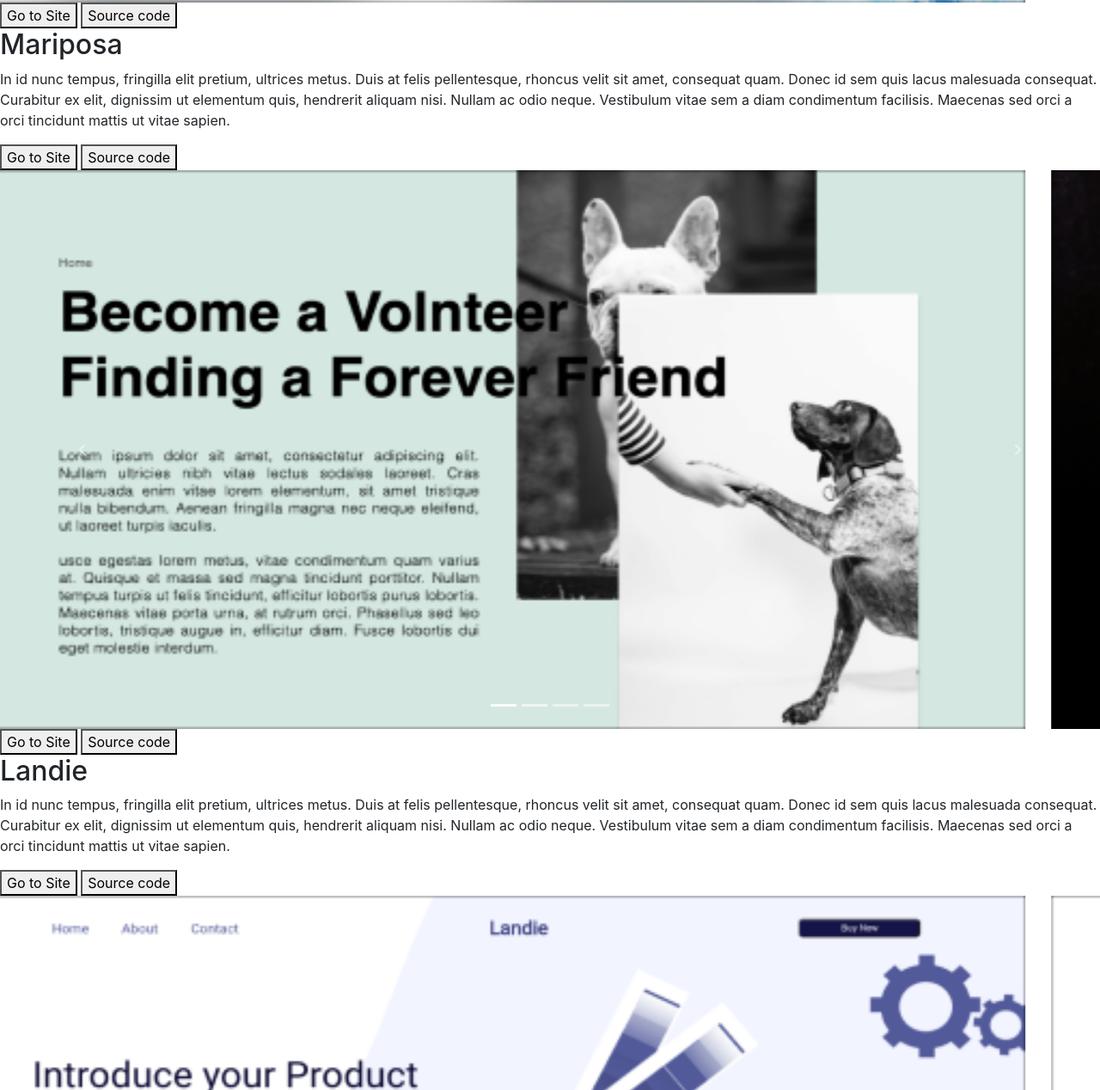
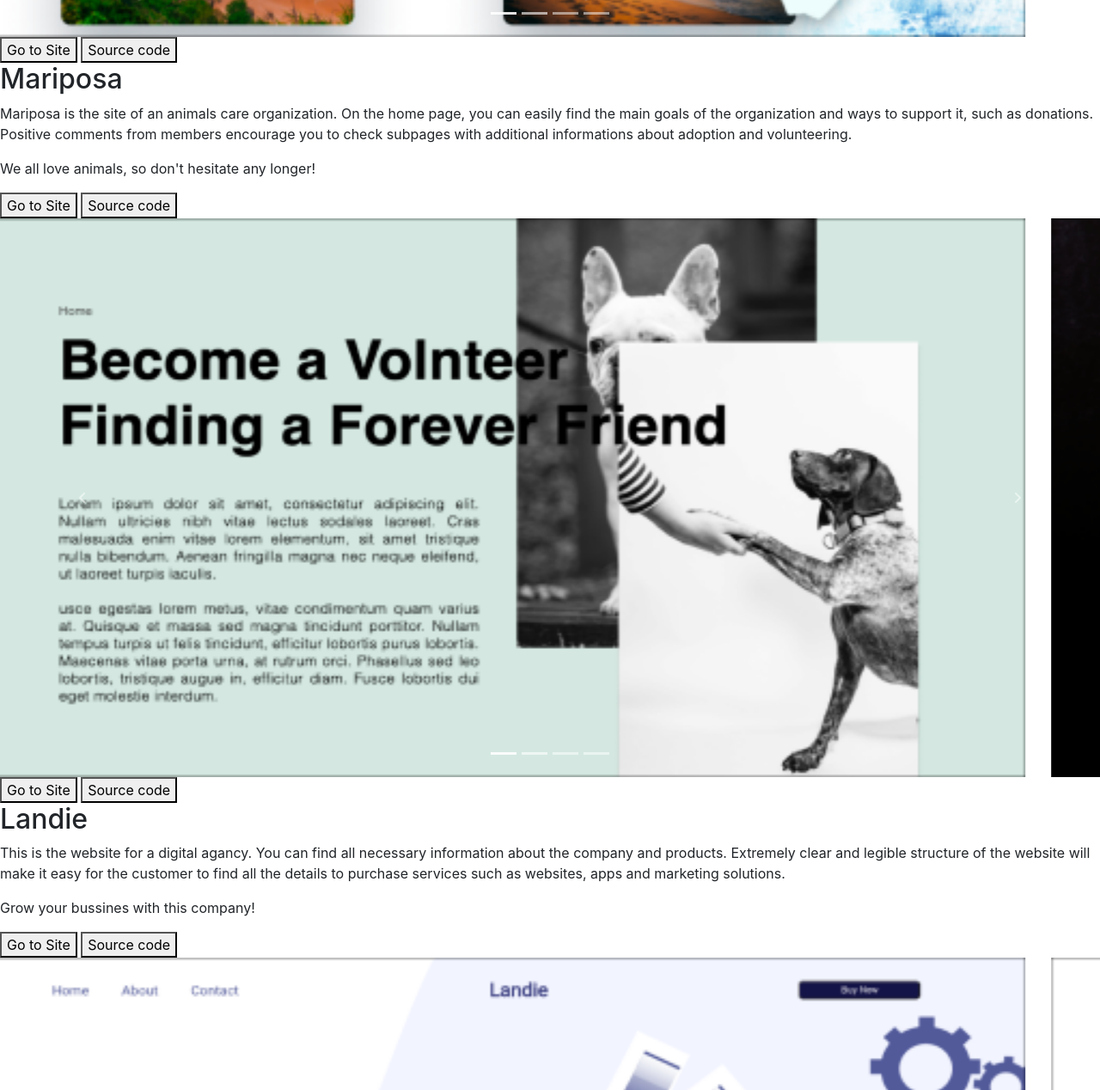
Before and after one commit to emilialach91/Emily-Portfolio, a plain HTML site: page src/index.html in a window 1280 px wide. Shown: the part 1169-2437 px from the top of the page at 86% size. Drawn offline with nearby package versions, Linux system fonts and the light colour scheme.

Commit message:
Add copies to websites descriptions

```diff
--- a/src/index.html
+++ b/src/index.html
@@ -50,11 +50,8 @@
             <div class="project__description">
               <div>
                 <h2 class="project__name">Surf School</h2>
-                <p>In id nunc tempus, fringilla elit pretium, ultrices metus. Duis at felis pellentesque,
-                  rhoncus velit sit amet, consequat quam. Donec id sem quis lacus malesuada consequat.
-                  Curabitur ex elit, dignissim ut elementum quis, hendrerit aliquam nisi. Nullam ac odio
-                  neque. Vestibulum vitae sem a diam condimentum facilisis. Maecenas sed orci a orci
-                  tincidunt mattis ut vitae sapien.</p>
+                <p>Welcome to the Surf School, the pleace where your dreams come true! Sign up for the course right now! There is still some available vacanccies around the world. You can easily find the perfect pleace, teacher and course in appropreate price range. In case of any problems with finding the school, do not forget to check the contact page with the map.</p>
+                <p>Can't wait to see you catching the waves!</p>
               </div>
               <div class="project__links">
                 <a href="#" class="button__link"><button class="project__button effect">Go to Site</button></a>
@@ -130,11 +127,8 @@
           <div class="project__description">
             <div>
               <h2 class="project__name">Mariposa</h2>
-              <p>In id nunc tempus, fringilla elit pretium, ultrices metus. Duis at felis pellentesque,
-                rhoncus velit sit amet, consequat quam. Donec id sem quis lacus malesuada consequat.
-                Curabitur ex elit, dignissim ut elementum quis, hendrerit aliquam nisi. Nullam ac odio
-                neque. Vestibulum vitae sem a diam condimentum facilisis. Maecenas sed orci a orci
-                tincidunt mattis ut vitae sapien.</p>
+              <p>Mariposa is the site of an animals care organization. On the home page, you can easily find the main goals of the organization and ways to support it, such as donations. Positive comments from members encourage you to check subpages with additional informations about adoption and volunteering.</p>
+              <p>We all love animals, so don't hesitate any longer!</p>
             </div>
             <div class="project__links">
               <a href="https://emilialach91.github.io/Mariposa/"><button class="project__button effect">Go to
@@ -190,11 +184,8 @@
           <div class="project__description">
             <div>
               <h2 class="project__name">Landie</h2>
-              <p>In id nunc tempus, fringilla elit pretium, ultrices metus. Duis at felis pellentesque,
-                rhoncus velit sit amet, consequat quam. Donec id sem quis lacus malesuada consequat.
-                Curabitur ex elit, dignissim ut elementum quis, hendrerit aliquam nisi. Nullam ac odio
-                neque. Vestibulum vitae sem a diam condimentum facilisis. Maecenas sed orci a orci
-                tincidunt mattis ut vitae sapien.</p>
+              <p>This is the website for a digital agancy. You can find all necessary information about the company and products. Extremely clear and legible structure of the website will make it easy for the customer to find all the details to purchase services such as websites, apps and marketing solutions.</p>
+              <p>Grow your bussines with this company!</p>
             </div>
             <div class="project__links">
               <a href="https://emilialach91.github.io/Landie/"><button class="project__button effect">Go to
```
